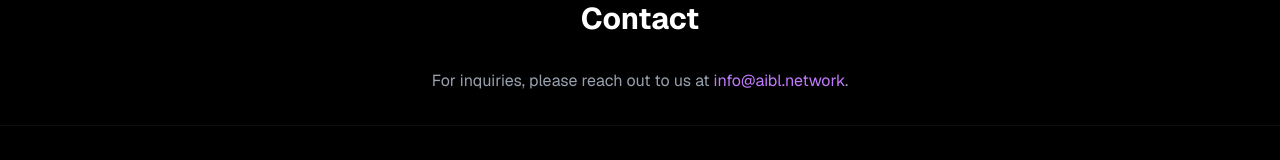
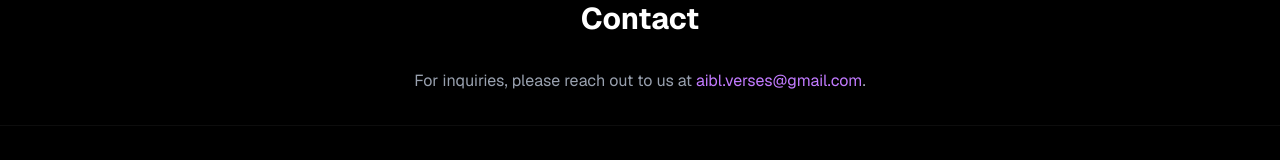
Before and after one commit to 1percrnt365/aibl-network, a Next.js app: page / in a window 1280 px wide. Shown: the part 1648-1808 px from the top of the page. Built offline with nearby package versions, Linux system fonts and the light colour scheme.

Commit message:
Update: Replace email address with aibl.verses@gmail.com in ContactSection

```diff
--- a/src/components/homepage/ContactSection.tsx
+++ b/src/components/homepage/ContactSection.tsx
@@ -3,7 +3,7 @@ const ContactSection = () => {
     <section id="contact" className="container mx-auto p-8">
       <h2 className="text-3xl font-bold text-center mb-8">Contact</h2>
       <div className="text-center text-gray-400">
-        <p>For inquiries, please reach out to us at <a href="mailto:info@aibl.network" className="text-purple-400 hover:underline">info@aibl.network</a>.</p>
+        <p>For inquiries, please reach out to us at <a href="mailto:aibl.verses@gmail.com" className="text-purple-400 hover:underline">aibl.verses@gmail.com</a>.</p>
       </div>
     </section>
   );
```
